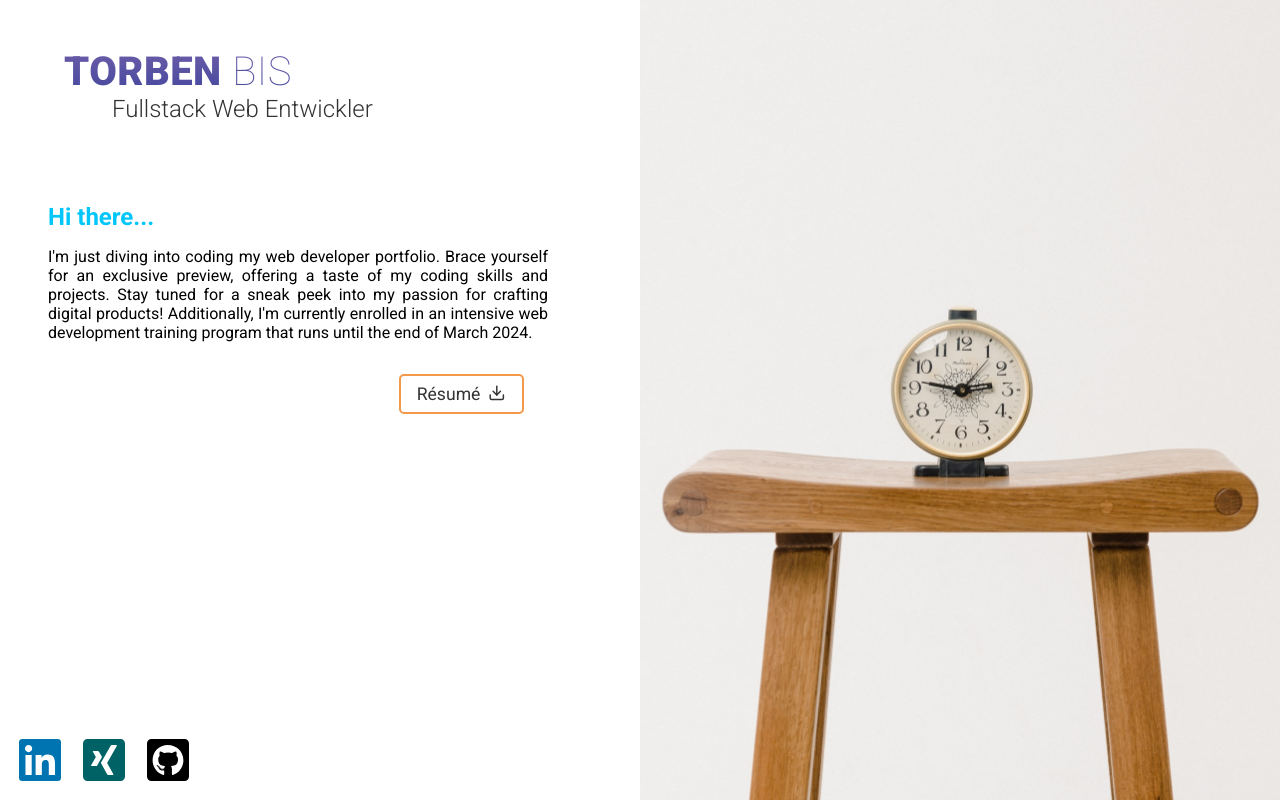
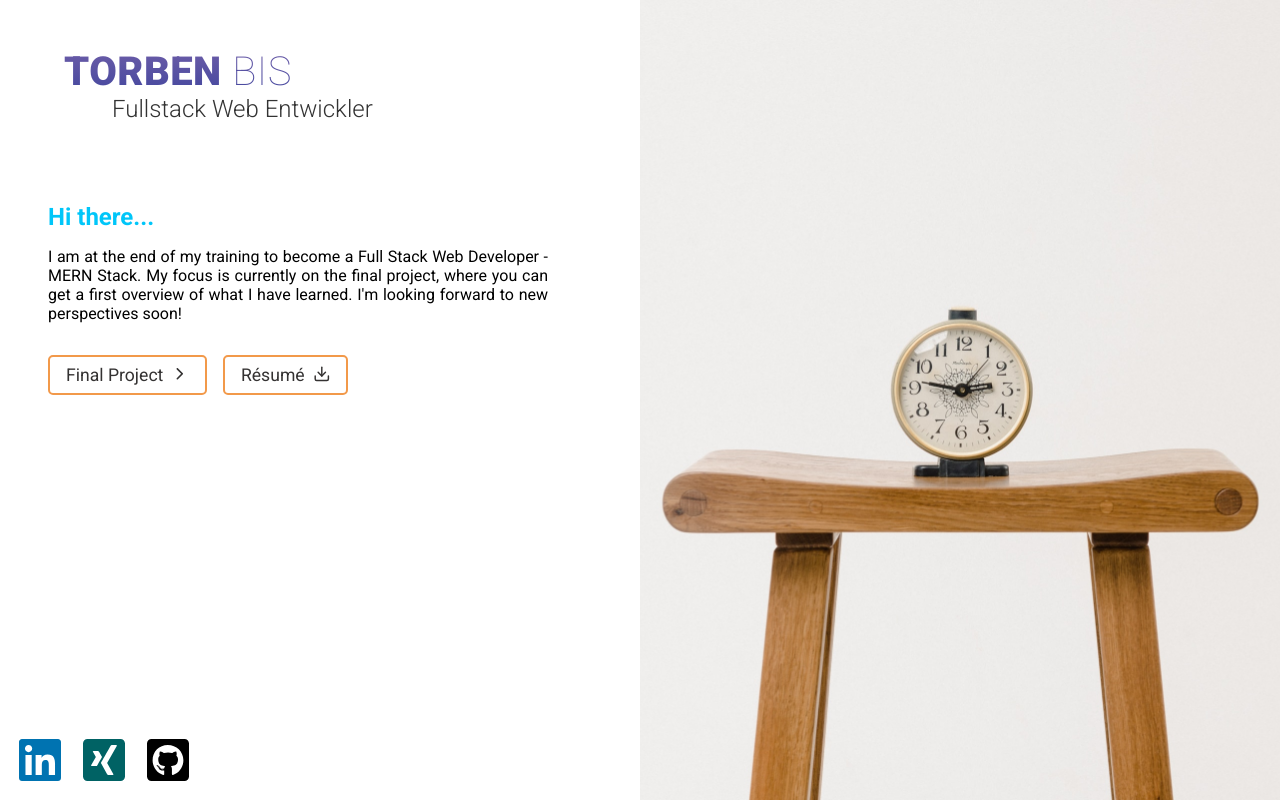
Before and after one commit to bistorben/my-portfolio, a React (Vite) app: page / in a window 1280 px wide. Built offline with nearby package versions, Linux system fonts and the light colour scheme.

Commit message:
edit final project link & change css accordingly

```diff
--- a/src/components/Main.css
+++ b/src/components/Main.css
@@ -10,6 +10,9 @@
       text-align: justify;
       margin: 1rem 0;
     }
+    & .link-container {
+      display: flex;
+      gap: 1rem;
       & a {
         display: flex;
         gap: 0.5rem;
@@ -33,6 +36,7 @@
       }
     }
   }
+}
 @media screen and (min-width: 700px) {
   .Main {
     & .resume {
@@ -41,25 +45,14 @@
   }
 }
 
-@media screen and (min-width: 1100px) {
-  .Main {
-    & .resume {
-      & a {
-        position: absolute;
-        right: 1.5rem;
-      }
-    }
-  }
-}
+/* @media screen and (min-width: 1100px) {
+
+} */
 
 @media screen and (min-width: 1700px) {
   .Main {
     & .resume {
       margin: 5rem 7rem;
-      & a {
-        position: absolute;
-        right: 1.5rem;
     }
   }
 }
-}
--- a/src/components/Main.jsx
+++ b/src/components/Main.jsx
@@ -1,5 +1,7 @@
 import "./Main.css";
 import { FiDownload } from "react-icons/fi";
+import { IoIosArrowForward } from "react-icons/io";
+
 import resume from "../files/torben-bis-cv.pdf";
 
 const Main = () => {
@@ -8,17 +10,25 @@ const Main = () => {
       <section className="resume">
         <h2>Hi there...</h2>
         <p>
-          I'm just diving into coding my web developer portfolio. Brace yourself
-          for an exclusive preview, offering a taste of my coding skills and
-          projects. Stay tuned for a sneak peek into my passion for crafting
-          digital products! Additionally, I'm currently enrolled in an intensive
-          web development training program that runs until the end of March
-          2024.
+          I am at the end of my training to become a Full Stack Web Developer -
+          MERN Stack. My focus is currently on the final project, where you can
+          get a first overview of what I have learned. I'm looking forward to
+          new perspectives soon!
         </p>
-        <a href={resume} download>
-          <span>Résumé</span>
-          <FiDownload />
-        </a>
+        <div className="link-container">
+          <a
+            href="https://trellomania-frontend.onrender.com/"
+            target="_blank"
+            rel="noopener noreferrer"
+          >
+            <span>Final Project</span>
+            <IoIosArrowForward />
+          </a>
+          <a href={resume} download>
+            <span>Résumé</span>
+            <FiDownload />
+          </a>
+        </div>
       </section>
     </main>
   );
```
Also changed, not shown: src/assets/wait.jpg (deleted), 1 other file (tests, documents, lock files or other folders). Lines whose indentation alone changed are shown as unchanged.
